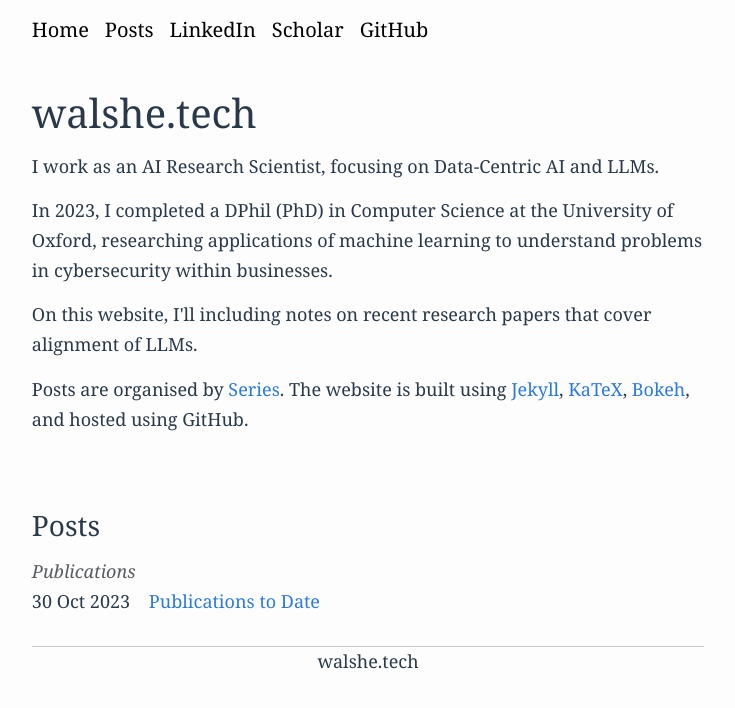
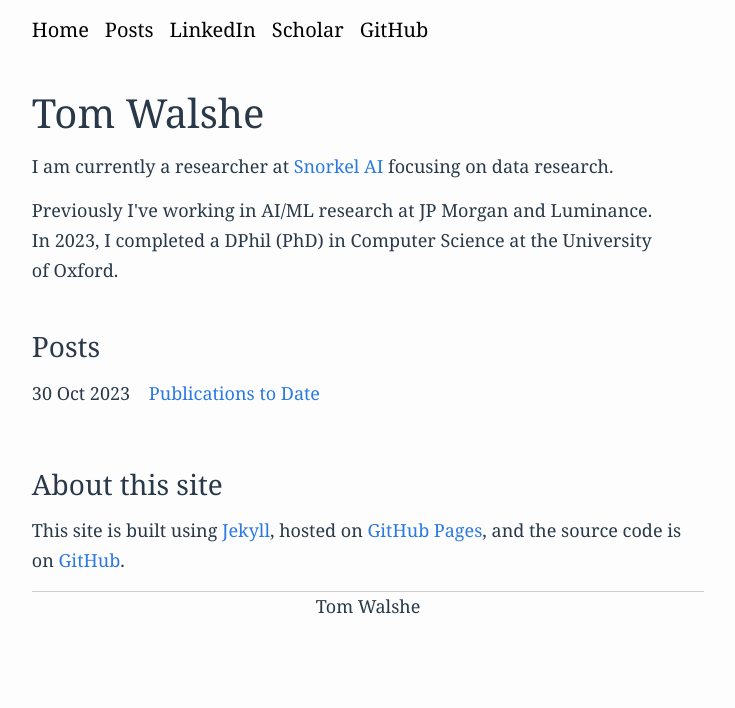
Before and after one commit to t-walshe/t-walshe.github.io, a Jekyll site: the page built from index.html, in a window 1280 px wide. Shown: the top 708 px of the page, without its empty margins (272-1007 px from the left). Built offline with Jekyll 4.4.1, drawn with Linux system fonts in a browser that asks for light colours.

Commit message:
Rewrote homepage

```diff
--- a/index.html
+++ b/index.html
@@ -1,41 +1,38 @@
 ---
 layout: default
-title: walshe.tech
-format_equations: true
+title: Tom Walshe
+format_equations: false
 ---
 
 <div class="row post">
     <div class="col ml-auto mr-auto">
-        <h1>{{ "walshe.tech" | downcase }}</h1>
+        <h1>{{ "Tom Walshe" }}</h1>
         <p>
-            I work as an AI Research Scientist, focusing on Data-Centric AI and LLMs.
+            I am currently a researcher at <a href="https://snorkel.ai/">Snorkel AI</a> focusing on data research.
         </p>
 
-        <p>
-            In 2023, I completed a DPhil (PhD) in Computer Science at the University of Oxford, researching applications of machine learning to understand problems in cybersecurity within businesses.
-        </p>
 
         <p>
-            On this website, I'll including notes on recent research papers that cover alignment of LLMs.
+            Previously I've working in AI/ML research at JP Morgan and Luminance.
+            In 2023, I completed a DPhil (PhD) in Computer Science at the University of Oxford.
         </p>
+        <br>
 
-        <p>
-            Posts are organised by <a href="/series">Series</a>. The website is built using <a href="https://jekyllrb.com">Jekyll</a>, <a href="https://katex.org">KaTeX</a>, <a href="https://github.com/bokeh/bokeh">Bokeh</a>, and hosted using GitHub.
-        </p>
-
-        <br/>
-        <br/>
         <h3>Posts</h3>
         {% for post in site.posts %}
             {% if post.visible %}
                 <div>
-                    <div class="post-meta text-muted"><em>{{ post.series}}</em></div>
-                    {{ post.date | date_to_string }} &nbsp&nbsp
-                    <a href="{{ post.url }}">{{ post.title }}</a>
-                    <br/>
+                    {{ post.date | date_to_string }} &nbsp&nbsp <a href="{{ post.url }}">{{ post.title }}</a>
                     <br/>
                 </div>
             {% endif %}
         {% endfor %}
+        <br>
+        <br>
+
+        <h3>About this site</h3>
+        <p>
+            This site is built using <a href="https://jekyllrb.com/">Jekyll</a>, hosted on <a href="https://docs.github.com/en/pages">GitHub Pages</a>, and the source code is on <a href="https://github.com/t-walshe/t-walshe.github.io">GitHub</a>.
+        </p>
     </div>
 </div>
```
